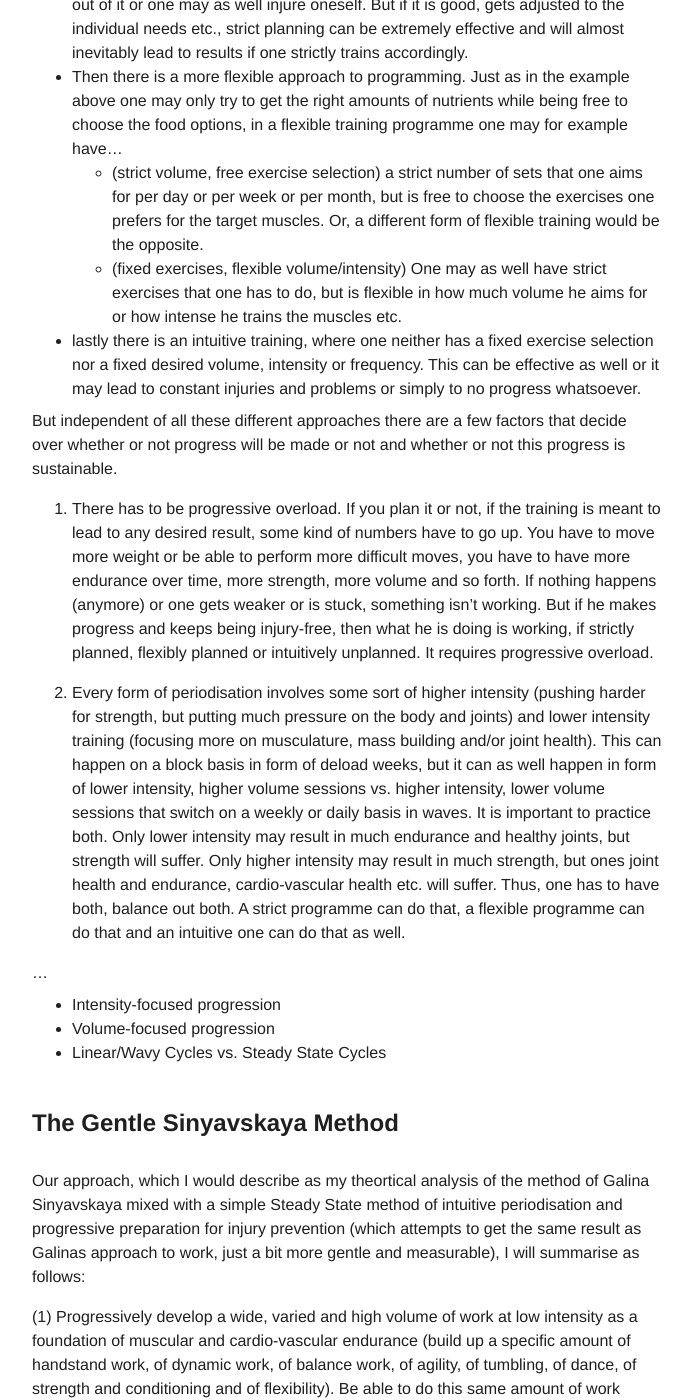
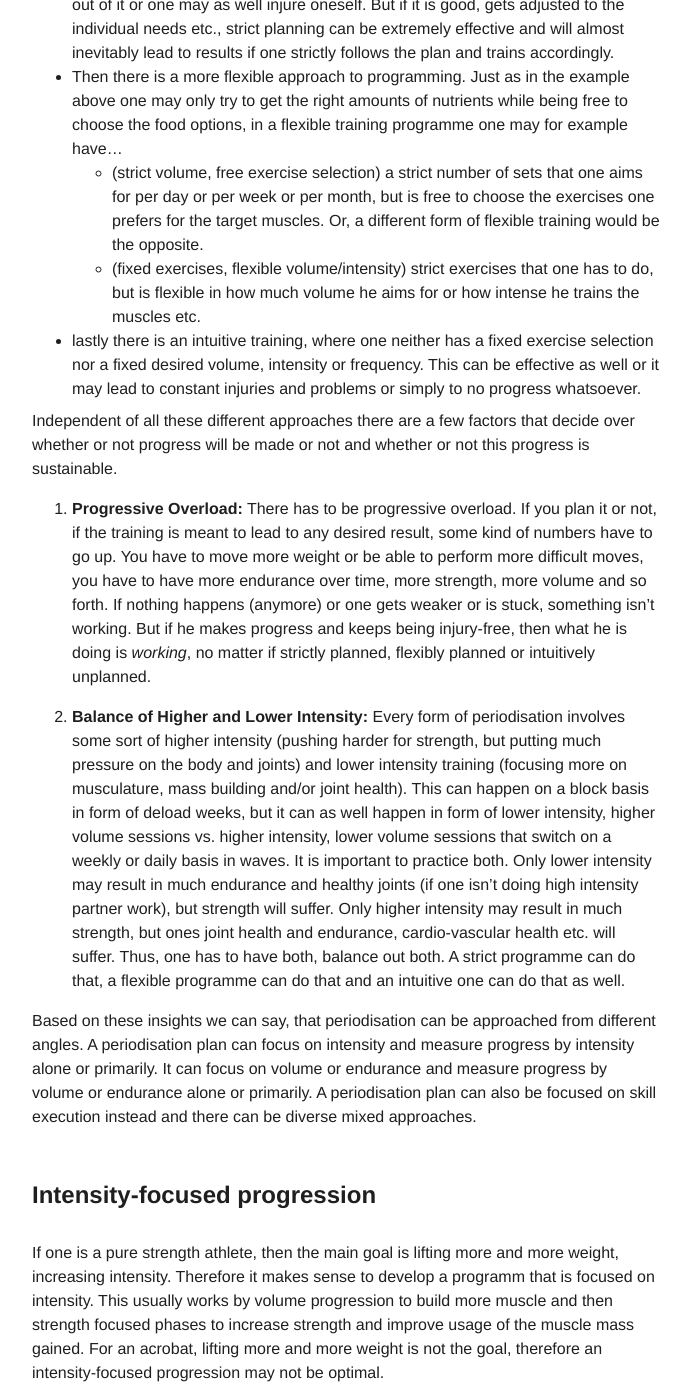
Before and after one commit to floshin/acrolib, a Jekyll site: the page built from training/periodisation.md, in a window 1280 px wide and 1400 px high, scrolled down 971 px. Shown: the whole window, without its empty margins (293-985 px from the left). Built offline with Jekyll 4.4.1, drawn with Linux system fonts in a browser that asks for light colours; our own code applies the rules of GitHub Pages for plain Markdown files; some of the changed text lies outside the part shown.

Commit message:
Update periodisation.md

```diff
--- a/training/periodisation.md
+++ b/training/periodisation.md
@@ -9,29 +9,34 @@ In this article I will introduce the general concept of periodisation in strengt
 ## What is periodisation?
 
 I would like to compare different periodisation methods with different approaches to diet. There is...
-* a very strict diet plan, where you only eat precisely what is written on the plan, which requires a lot of planning, but may be preferred by some people. This strict method is almost guaranteed to lead to success, if followed strictly, which can be difficult.
-* there is so called flexible dieting, where the macro nutrients are defined,  but one can freely choose the food as long as he covers his macros in the end and doesn't exceed his needs, and this flexible approach works better for many people. It also is almost guaranteed to lead to success in regard to the desired body recomposition, but may contain some downsides in regard to health, since it doesn't matter what one eats, just that its the correct amount of macro nutrients. A strict plan may plan in more variety. There are ways around that obviously, like also including micro nutrient targets or by just more stricty planning in a specific amount of "healthy" options while keeping other areas flexible and so on.
+* a very strict diet plan, where you only eat precisely what is written on the plan, which requires a lot of planning, but may be preferred by some people. This strict method is almost guaranteed to lead to success, if followed strictly. But following it strictly can be difficult and can feel restrictive.
+* there is so called flexible dieting, where the macro nutrients are defined, but one can freely choose the food as long as he covers his macros in the end and doesn't exceed his needs. This flexible approach works better for many people. It also is almost guaranteed to lead to success in regard to the desired body recomposition, but may contain some downsides in regard to health, since it doesn't matter what one eats, just that its the correct amount of macro nutrients. A strict plan may plan in more variety. There are ways around that obviously, like also including micro nutrient targets or by just more stricty planning in a specific amount of "healthy" options while keeping other areas flexible and so on.
 * lastly there is what I would describe as "intuitive" dieting, which is what most people do and it is also what works easiest for most people. It works insofar as that most people usually eat rather intuitively and hold their weight thereby. It is only problematic if they want to gain or loose weight and establish a new norm as athletes etc. In such cases, the success of an intuitive diet depends on how good ones intuition is or how well one follows ones intuition instead of making nutritional decisions based on other factors, such as appetite, emotional craving etc.
 
 In training it is very similar.
-* One can train according to a very strict plan. If the plan is bad, nothing will come out of it or one may as well injure oneself. But if it is good, gets adjusted to the individual needs etc., strict planning can be extremely effective and will almost inevitably lead to results if one strictly trains accordingly.
+* One can train according to a very strict plan. If the plan is bad, nothing will come out of it or one may as well injure oneself. But if it is good, gets adjusted to the individual needs etc., strict planning can be extremely effective and will almost inevitably lead to results if one strictly follows the plan and trains accordingly.
 * Then there is a more flexible approach to programming. Just as in the example above one may only try to get the right amounts of nutrients while being free to choose the food options, in a flexible training programme one may for example have...
   * (strict volume, free exercise selection) a strict number of sets that one aims for per day or per week or per month, but is free to choose the exercises one prefers for the target muscles. Or, a different form of flexible training would be the opposite.
-  * (fixed exercises, flexible volume/intensity) One may as well have strict exercises that one has to do, but is flexible in how much volume he aims for or how intense he trains the muscles etc.
+  * (fixed exercises, flexible volume/intensity) strict exercises that one has to do, but is flexible in how much volume he aims for or how intense he trains the muscles etc.
 * lastly there is an intuitive training, where one neither has a fixed exercise selection nor a fixed desired volume, intensity or frequency. This can be effective as well or it may lead to constant injuries and problems or simply to no progress whatsoever.
 
-But independent of all these different approaches there are a few factors that decide over whether or not progress will be made or not and whether or not this progress is sustainable.
+Independent of all these different approaches there are a few factors that decide over whether or not progress will be made or not and whether or not this progress is sustainable.
 
-1. There has to be progressive overload. If you plan it or not, if the training is meant to lead to any desired result, some kind of numbers have to go up. You have to move more weight or be able to perform more difficult moves, you have to have more endurance over time, more strength, more volume and so forth. If nothing happens (anymore) or one gets weaker or is stuck, something isn't working. But if he makes progress and keeps being injury-free, then what he is doing is working, if strictly planned, flexibly planned or intuitively unplanned. It requires progressive overload.
+1. **Progressive Overload:** There has to be progressive overload. If you plan it or not, if the training is meant to lead to any desired result, some kind of numbers have to go up. You have to move more weight or be able to perform more difficult moves, you have to have more endurance over time, more strength, more volume and so forth. If nothing happens (anymore) or one gets weaker or is stuck, something isn't working. But if he makes progress and keeps being injury-free, then what he is doing is *working*, no matter if strictly planned, flexibly planned or intuitively unplanned.
 
-2. Every form of periodisation involves some sort of higher intensity (pushing harder for strength, but putting much pressure on the body and joints) and lower intensity training (focusing more on musculature, mass building and/or joint health). This can happen on a block basis in form of deload weeks, but it can as well happen in form of lower intensity, higher volume sessions vs. higher intensity, lower volume sessions that switch on a weekly or daily basis in waves. It is important to practice both. Only lower intensity may result in much endurance and healthy joints, but strength will suffer. Only higher intensity may result in much strength, but ones joint health and endurance, cardio-vascular health etc. will suffer. Thus, one has to have both, balance out both. A strict programme can do that, a flexible programme can do that and an intuitive one can do that as well.
+2. **Balance of Higher and Lower Intensity:** Every form of periodisation involves some sort of higher intensity (pushing harder for strength, but putting much pressure on the body and joints) and lower intensity training (focusing more on musculature, mass building and/or joint health). This can happen on a block basis in form of deload weeks, but it can as well happen in form of lower intensity, higher volume sessions vs. higher intensity, lower volume sessions that switch on a weekly or daily basis in waves. It is important to practice both. Only lower intensity may result in much endurance and healthy joints (if one isn't doing high intensity partner work), but strength will suffer. Only higher intensity may result in much strength, but ones joint health and endurance, cardio-vascular health etc. will suffer. Thus, one has to have both, balance out both. A strict programme can do that, a flexible programme can do that and an intuitive one can do that as well.
+
+Based on these insights we can say, that periodisation can be approached from different angles. A periodisation plan can focus on intensity and measure progress by intensity alone or primarily. It can focus on volume or endurance and measure progress by volume or endurance alone or primarily. A periodisation plan can also be focused on skill execution instead and there can be diverse mixed approaches.
+
+## Intensity-focused progression
+
+If one is a pure strength athlete, then the main goal is lifting more and more weight, increasing intensity. Therefore it makes sense to develop a programm that is focused on intensity. This usually works by volume progression to build more muscle and then strength focused phases to increase strength and improve usage of the muscle mass gained. For an acrobat, lifting more and more weight is not the goal, therefore an intensity-focused progression may not be optimal.
+
+## Volume-focused progression
+
+If one doesn't necessarily want
 
 
-
-...
-
-* Intensity-focused progression
-* Volume-focused progression
 * Linear/Wavy Cycles vs. Steady State Cycles
 
 
```
